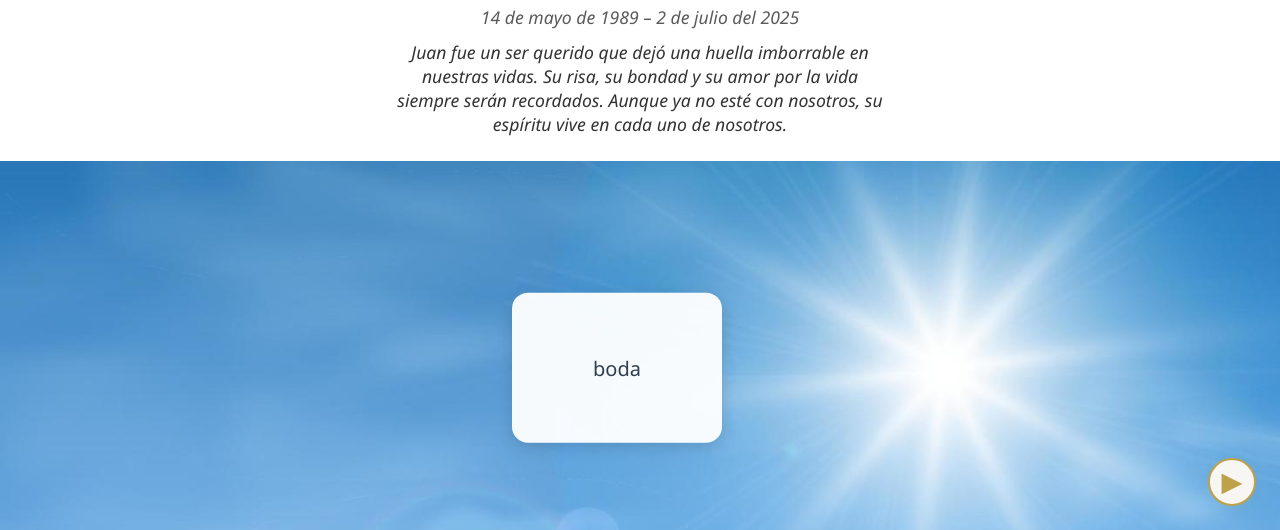
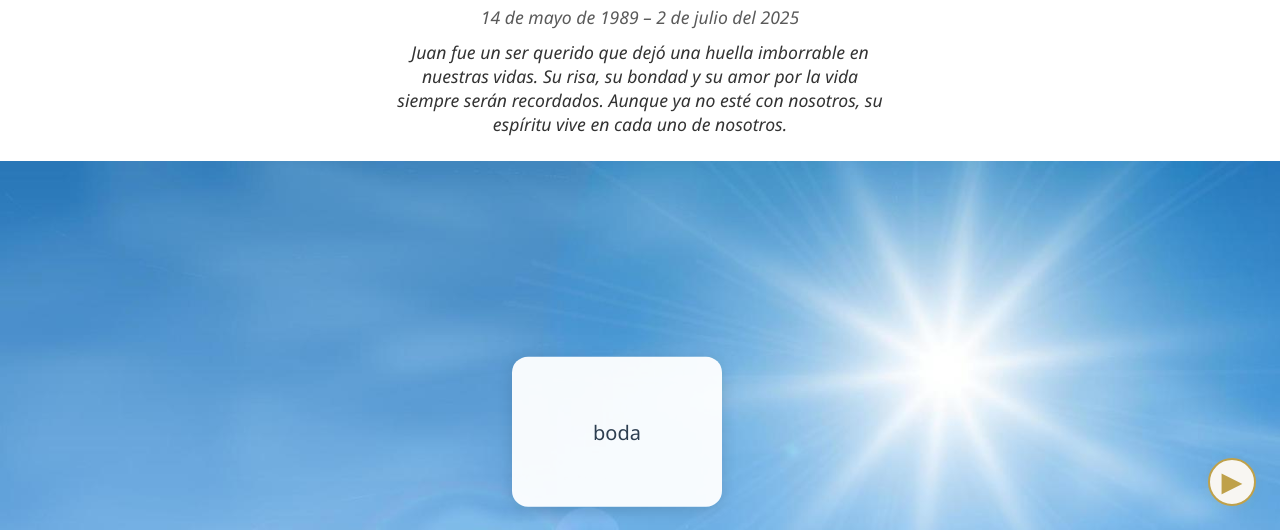
Before and after one commit to SenorDeMuruhuay/pagina2, a plain HTML site: page pagina2/index.html in a window 1280 px wide. Shown: the part 270-800 px from the top of the page. Drawn offline with Linux system fonts and the light colour scheme.

Commit message:
Add files via upload

```diff
--- a/pagina2/styles.css
+++ b/pagina2/styles.css
@@ -108,7 +108,7 @@ h2 {
 }
 
 /* Ajusta las posiciones para que estén más juntos */
-.memory-card:nth-child(1) { top: 10%; left: 20%; animation-delay: 0s; }
+.memory-card:nth-child(1) { top: 14%; left: 20%; animation-delay: 0s; }
 .memory-card:nth-child(2) { top: 26%; left: 20%; animation-delay: 1s; }
 .memory-card:nth-child(3) { top: 39%; left: 20%; animation-delay: 2s; }
 .memory-card:nth-child(4) { top: 53%; left: 20%; animation-delay: 0.5s; }
```
